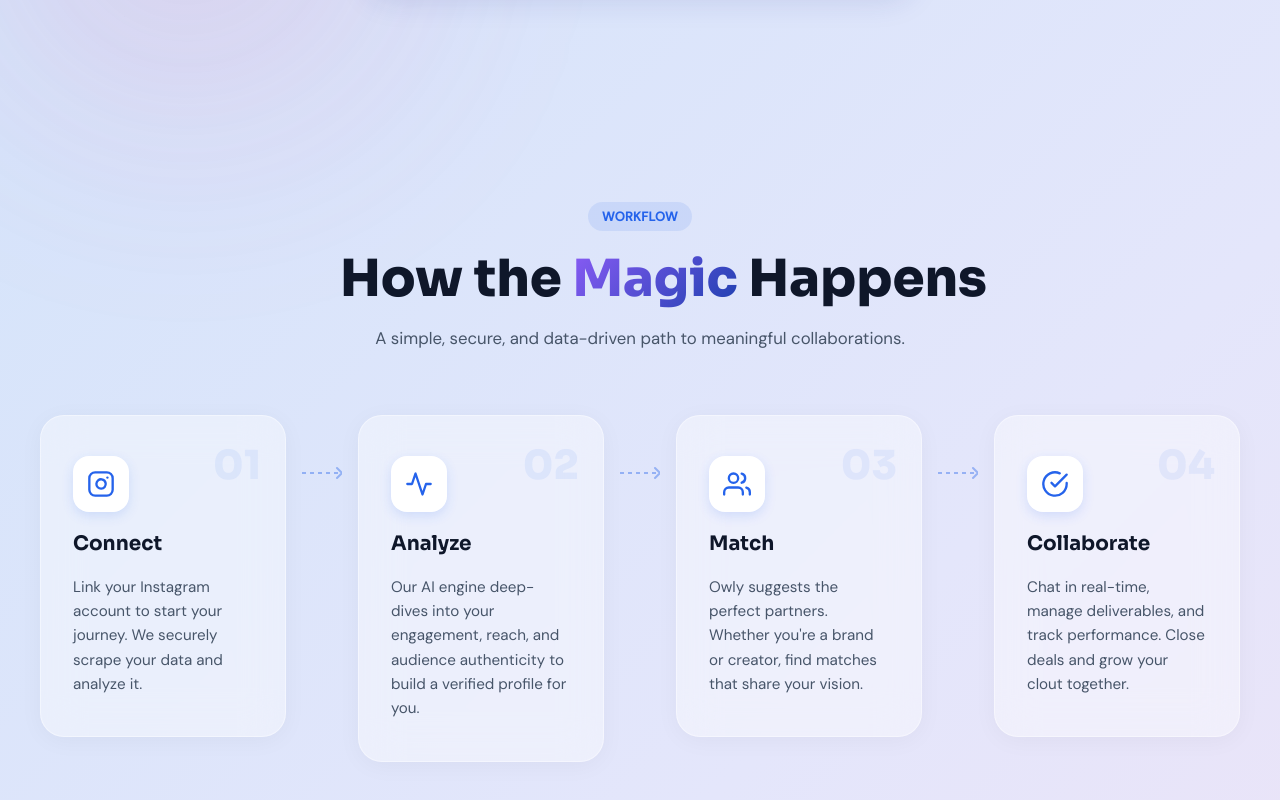
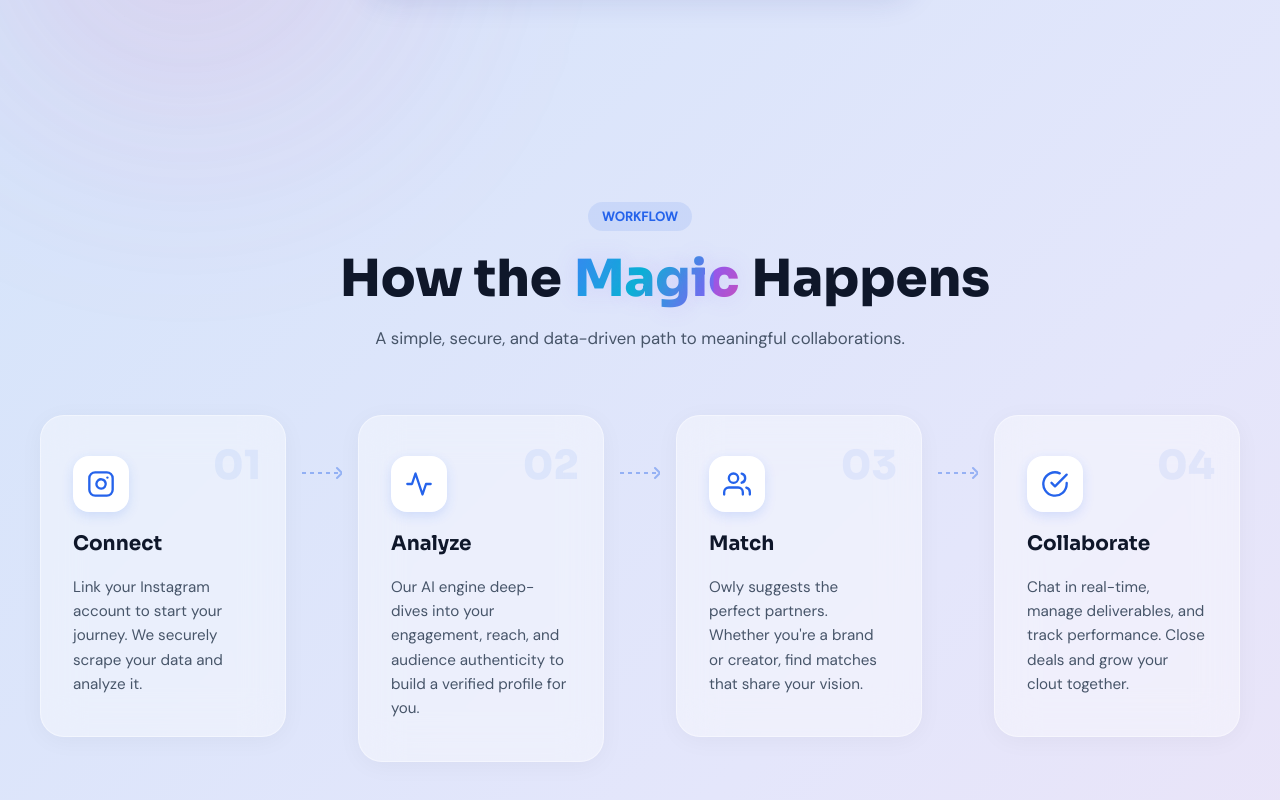
Before and after one commit to ismail-hafeez/UpClout, a React (Create React App) app in the folder frontend/: page / in a window 1280 px wide. Shown: the part 718-1518 px from the top of the page. Built offline with nearby package versions, Linux system fonts and the light colour scheme.

Commit message:
feat: colorful magic

```diff
--- a/frontend/src/pages/LandingPage.css
+++ b/frontend/src/pages/LandingPage.css
@@ -653,10 +653,22 @@
 }
 
 .lp-how-title-accent {
-  background: linear-gradient(135deg, var(--lp-purple), var(--lp-blue-dark));
+  display: inline-flex;
+  background: linear-gradient(120deg, #8b5cf6 0%, #ec4899 25%, #3b82f6 50%, #06b6d4 75%, #8b5cf6 100%);
+  background-size: 200% auto;
   -webkit-background-clip: text;
   -webkit-text-fill-color: transparent;
   background-clip: text;
+  animation: magicTextFlow 4s linear infinite;
+  padding: 0 0.1rem;
+  font-weight: 800;
+  position: relative;
+  text-shadow: 0 0 25px rgba(139, 92, 246, 0.15);
+}
+
+@keyframes magicTextFlow {
+  0% { background-position: 0% center; }
+  100% { background-position: 200% center; }
 }
 
 .lp-how-subtitle {
```
